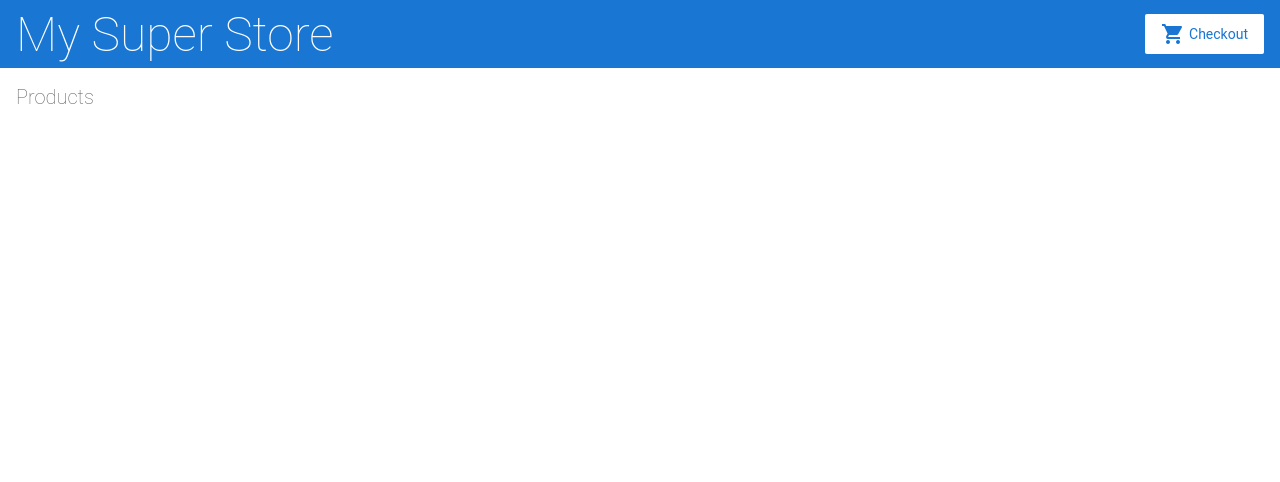
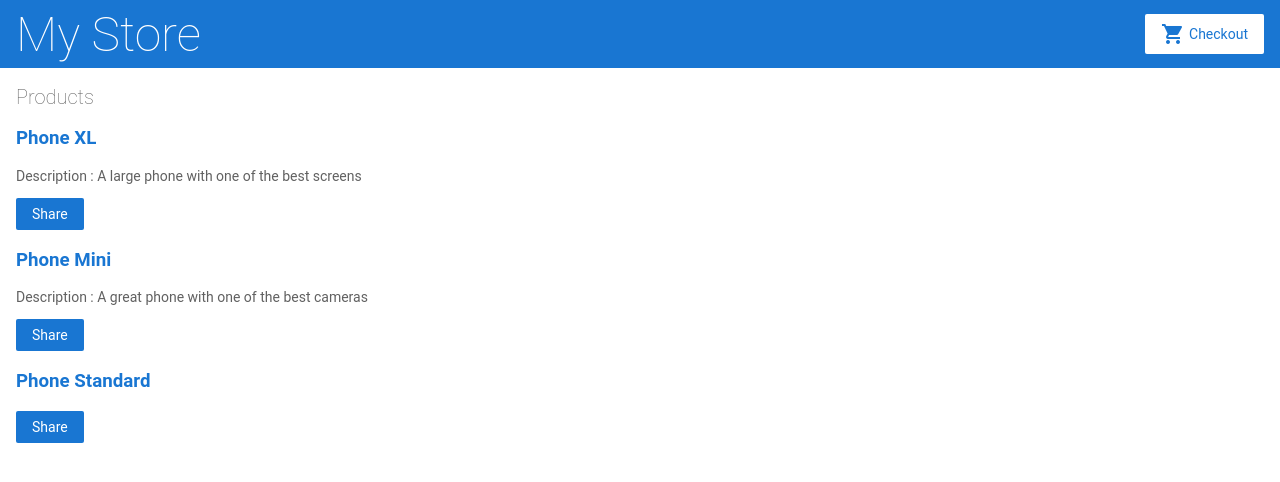
Before and after one commit to MercyCourtesy/angular-yyva5k, an Angular app: page / in a window 1280 px wide. Shown: the top 482 px of the page. Built offline with nearby package versions, Linux system fonts and the light colour scheme.

Commit message:
2 files modified

```diff
--- a/src/app/product-list/product-list.component.html
+++ b/src/app/product-list/product-list.component.html
@@ -1,6 +1,17 @@
 <h2>Products</h2>
 
-
+<div *ngFor="let product of products">
+   <!-- <h1> {{product.name}}</h1> -->
+   <h3>
+    <a [title]="product.name + ' details'">
+      {{ product.name }}
+    </a>
+  </h3>
+  <p *ngIf ="product.description">
+    Description : {{product.description}}
+    </p>
+    <button (click) = "share()">Share</button>
+  </div>
 <!--
 Copyright Google LLC. All Rights Reserved.
 Use of this source code is governed by an MIT-style license that
--- a/src/app/top-bar/top-bar.component.html
+++ b/src/app/top-bar/top-bar.component.html
@@ -1,5 +1,5 @@
 <a [routerLink]="['/']">
-  <h1 class="title">My Super Store</h1>
+  <h1 class="title">My Store</h1>
 </a>
 
 <a class="button fancy-button"><i class="material-icons">shopping_cart</i>Checkout</a>
```
